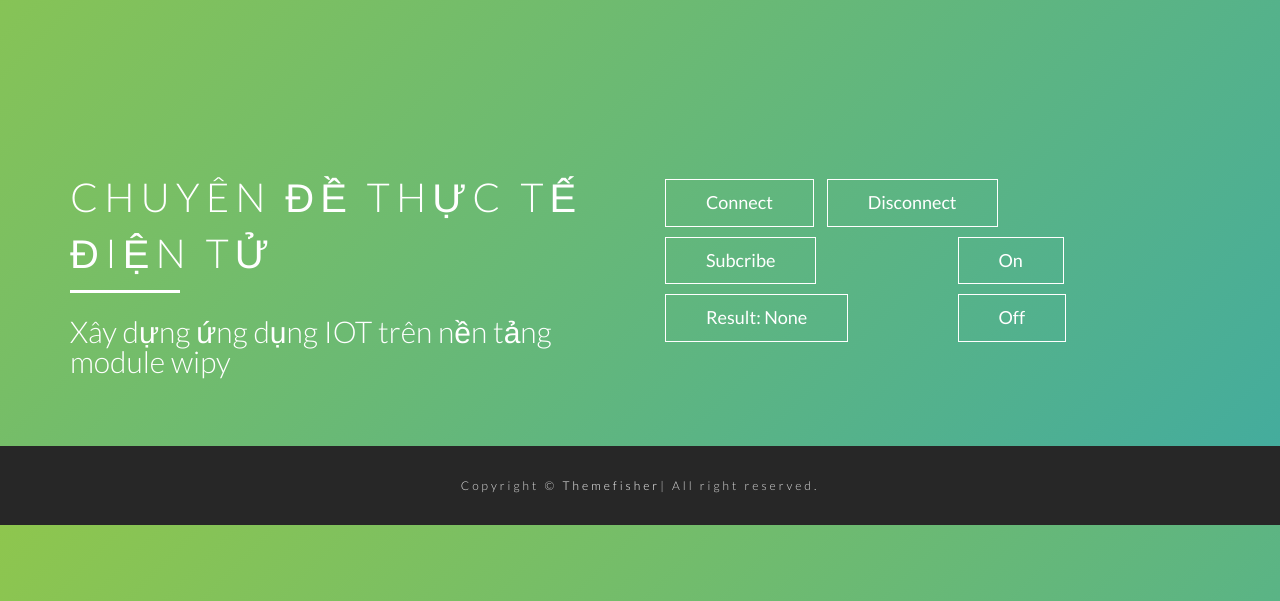
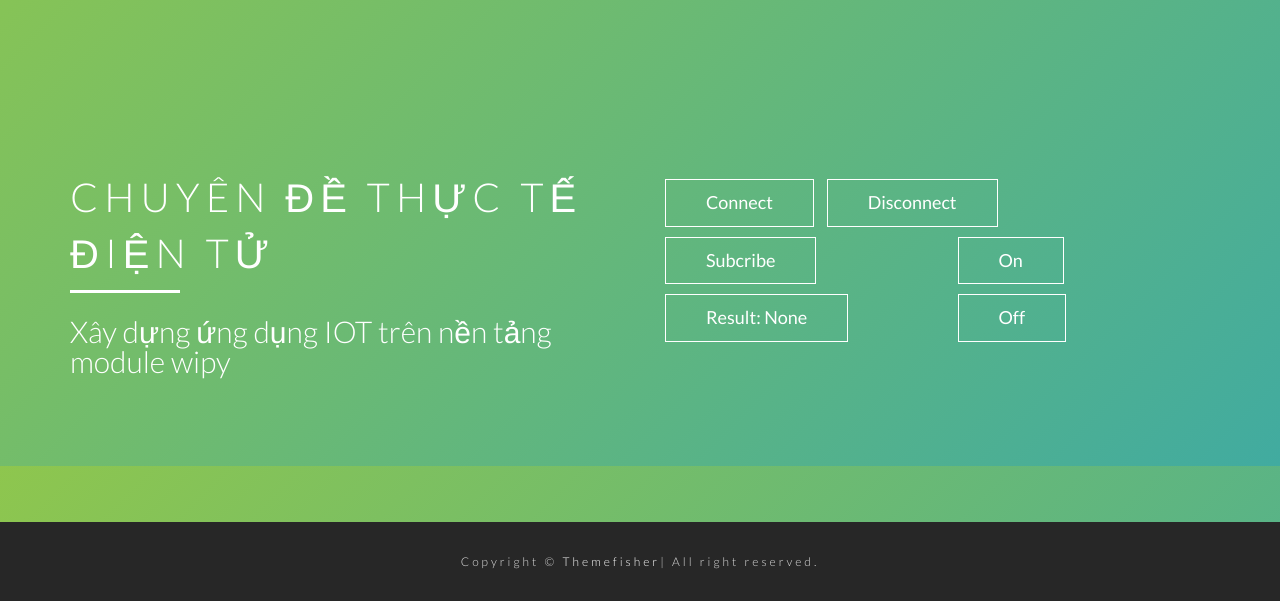
Before and after one commit to cuongn265/mqtt-sample, a PHP site: page / in a window 1280 px wide. Shown: the part 199-800 px from the top of the page. Run offline with PHP 8.4, Linux system fonts and the light colour scheme.

Commit message:
Clean up

```diff
--- a/css/main.css
+++ b/css/main.css
@@ -338,7 +338,7 @@ a:active {
 
 
 #hero-area {
-  padding: 70px 0;
+  padding: 70px 0 90px 0;
 }
 #hero-area:before {
     content: "";
@@ -850,6 +850,9 @@ footer {
     text-align: center;
     background: #272727;
     padding: 27px 0px;
+    position: fixed;
+    width: 100%;
+    bottom: 0;
 }
 footer p {
     font-weight: 300;
```
